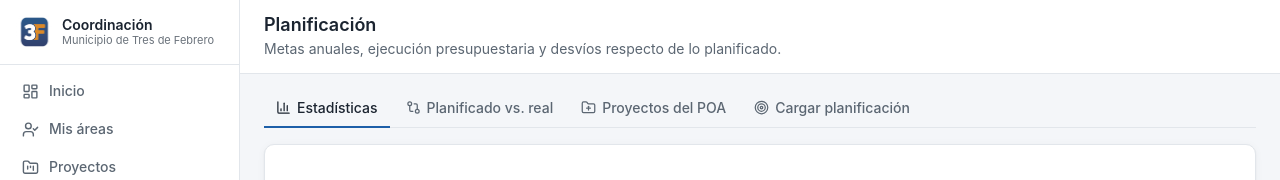
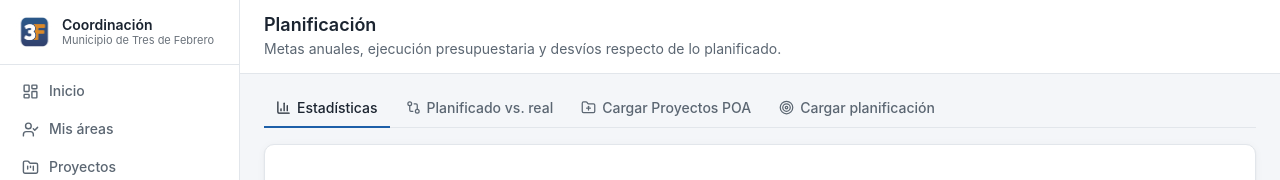
Before and after one commit to JuanPablo0620/Portal-de-Coordinacion-V2, a React (Vite) app: page /planificacion in a window 1280 px wide. Shown: the top 180 px of the page. Built offline with nearby package versions, Linux system fonts and the light colour scheme.

Commit message:
Update titulo de 'proyectos' en Planificacion

```diff
--- a/src/modulos/planificacion/Planificacion.jsx
+++ b/src/modulos/planificacion/Planificacion.jsx
@@ -41,7 +41,7 @@ export default function Planificacion() {
   const pestanias = [
     { valor: 'estadisticas', titulo: 'Estadísticas', icono: BarChart3 },
     { valor: 'comparativo', titulo: 'Planificado vs. real', icono: GitCompare },
-    { valor: 'proyectos', titulo: 'Proyectos del POA', icono: FolderPlus },
+    { valor: 'proyectos', titulo: 'Cargar Proyectos POA', icono: FolderPlus },
     { valor: 'carga', titulo: 'Cargar planificación', icono: Target },
   ];
 
```
